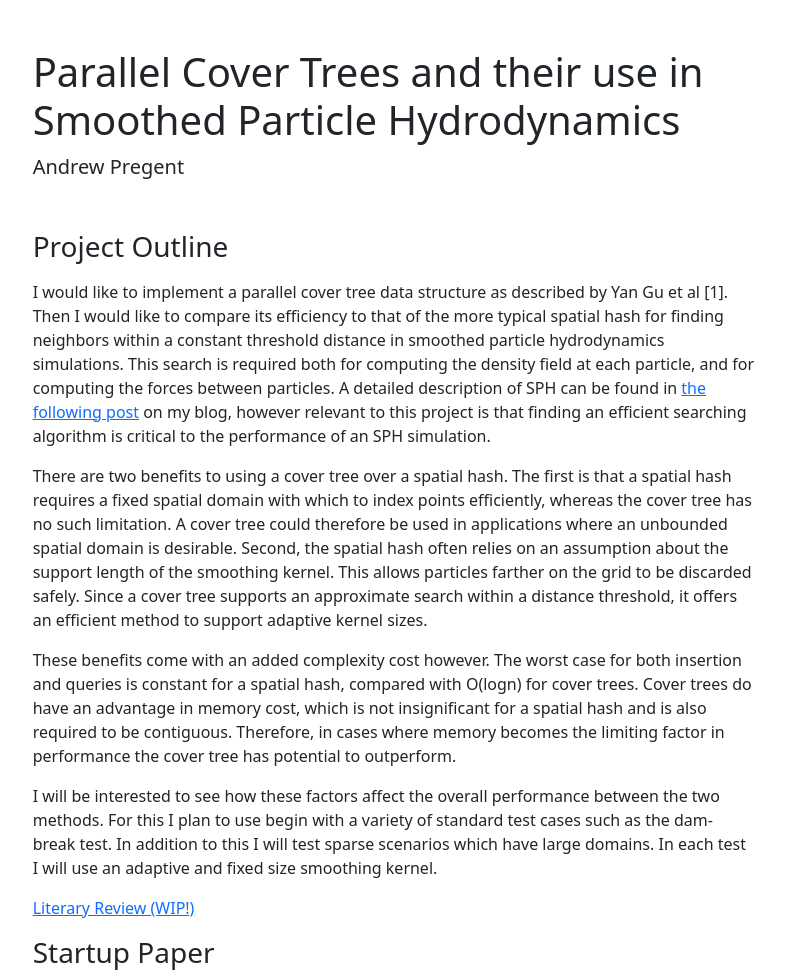
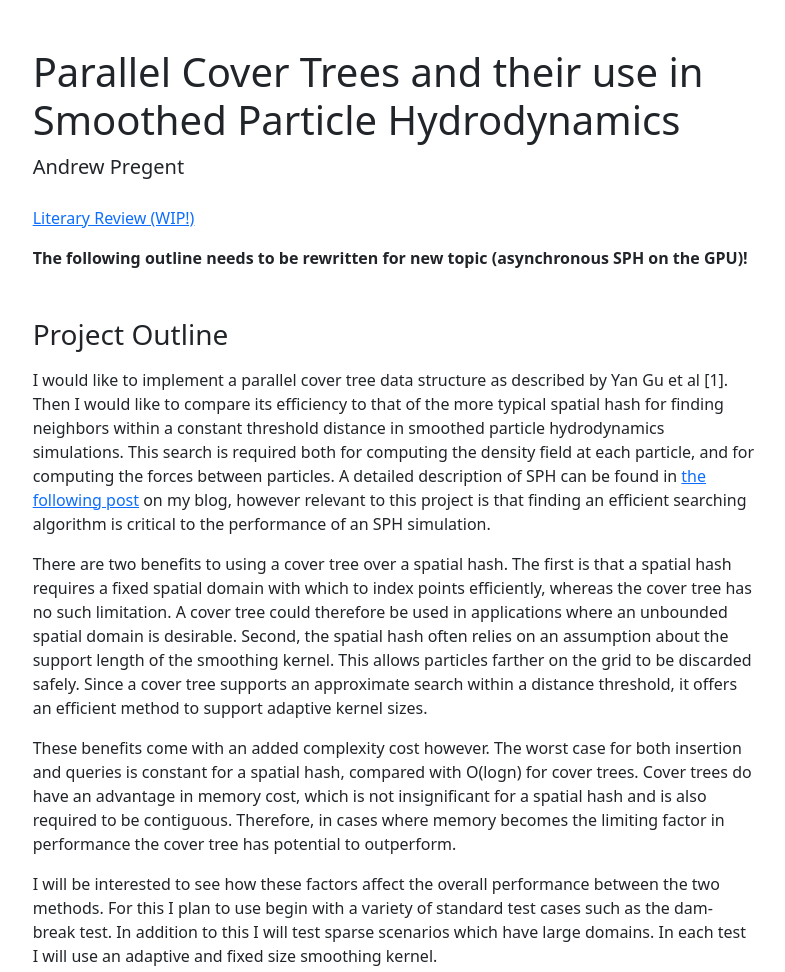
Before and after one commit to bottledspace/comp5704-parallel-algorithms, a plain HTML site: page docs/index.html in a window 1280 px wide. Shown: the top 972 px of the page, without its empty margins (246-1031 px from the left). Drawn offline with nearby package versions, Linux system fonts and the light colour scheme.

Commit message:
Update index.html

```diff
--- a/docs/index.html
+++ b/docs/index.html
@@ -13,6 +13,8 @@ ol.refs>li:before { content: "[" attr(value) "] "; }
 <main class="container col-md-7 text-body">
 <h1 class="mt-5">Parallel Cover Trees and their use in Smoothed Particle Hydrodynamics</h1>
 <p class="lead mb-4">Andrew Pregent</p>
+<p><a href="/litreview.pdf">Literary Review (WIP!)</a></p>
+<p><strong>The following outline needs to be rewritten for new topic (asynchronous SPH on the GPU)!</strong></p>
 <h3 class="mt-5 mb-3">Project Outline</h3>
 <p>I would like to implement a parallel cover tree data structure as described by Yan Gu et al [1]. Then I would like to compare its efficiency to that of
 the more typical spatial hash for finding neighbors within a constant threshold distance in smoothed particle hydrodynamics
@@ -31,7 +33,6 @@ cover tree has potential to outperform.</p>
 <p>I will be interested to see how these factors affect the overall performance between the two methods. For this I plan
 to use begin with a variety of standard test cases such as the dam-break test. In addition to this I will test sparse
 scenarios which have large domains. In each test I will use an adaptive and fixed size smoothing kernel.</p>
-<p><a href="/litreview.pdf">Literary Review (WIP!)</a></p>
 <h3 class="mt-3 mb-3">Startup Paper</h3>
 <ol class="refs">
 <li value="1">Yan Gu, Zachary Napier, Yihan Sun, and Letong Wang. 2022. Parallel Cover Trees and Their Applications. In Proceedings of the 34th ACM Symposium on Parallelism in Algorithms and Architectures (SPAA ’22), Association for Computing Machinery, Philadelphia, PA, USA, 259–272. DOI:<a href="https://doi.org/10.1145/3490148.3538581">https://doi.org/10.1145/3490148.3538581</a></li>
```
